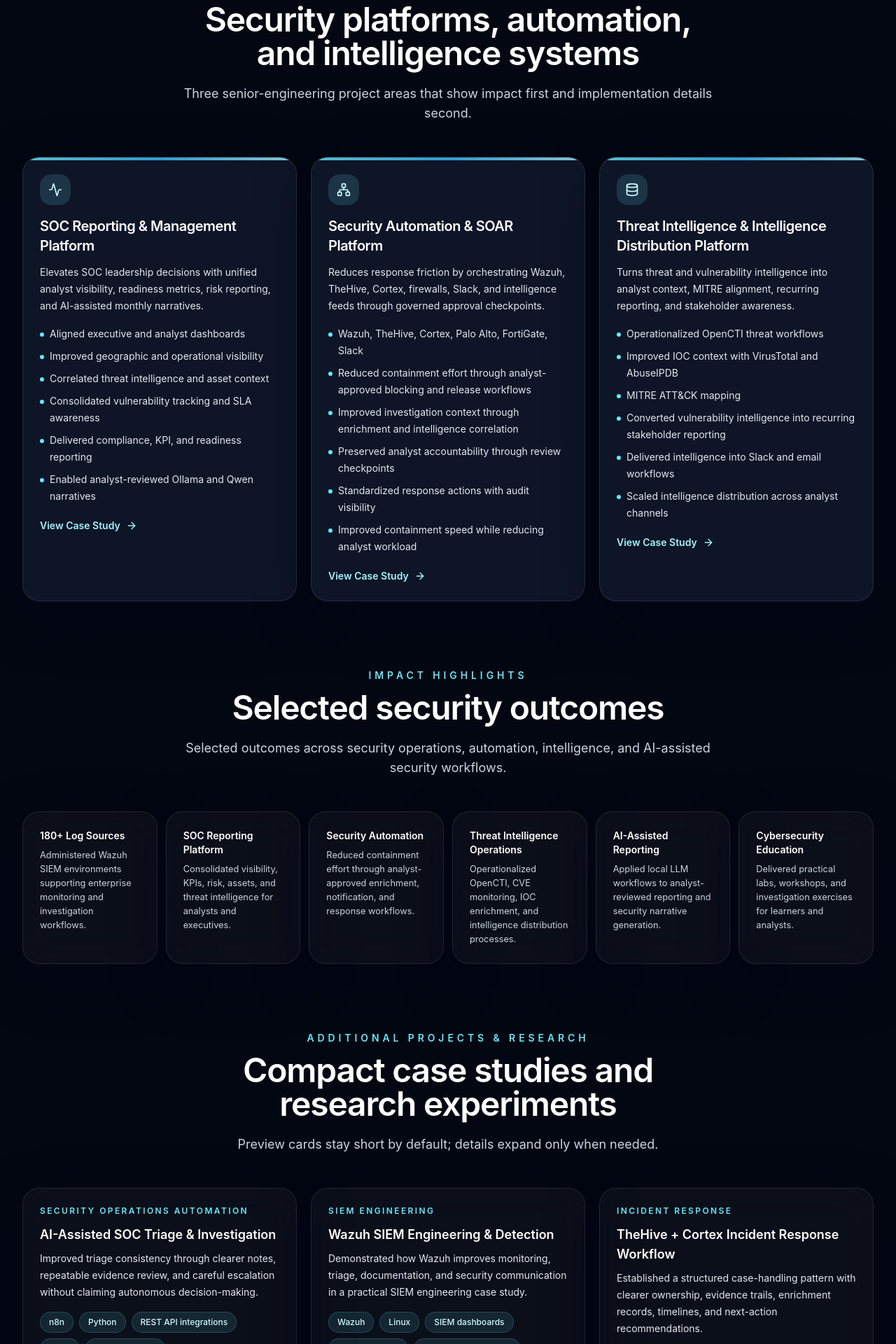
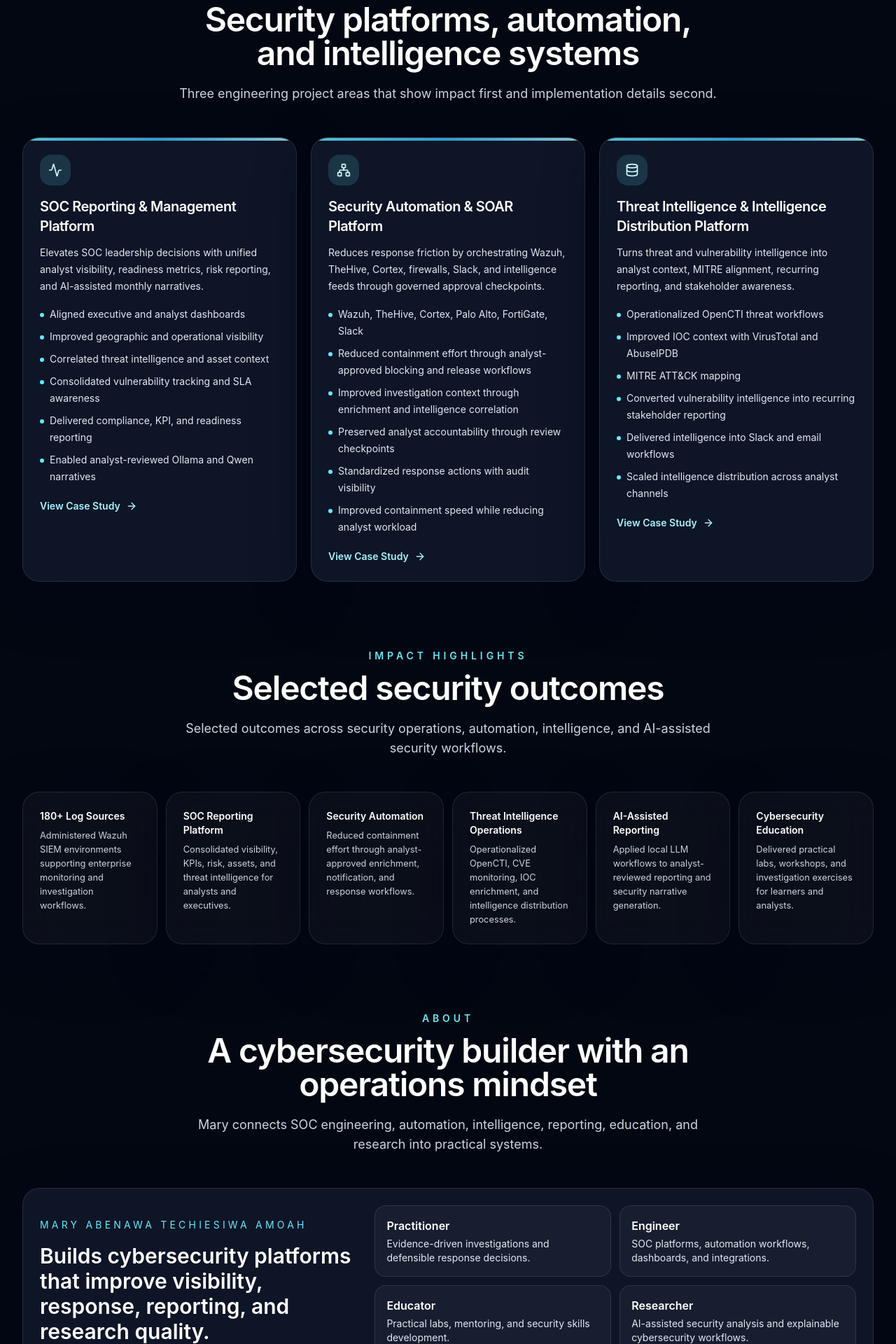
Before and after one commit to maryamoah/portfolio, a React (Vite) app: page / in a window 1280 px wide. Shown: the part 680-2600 px from the top of the page at 70% size. Built offline with nearby package versions, Linux system fonts and the light colour scheme.

Commit message:
Fix portfolio structure and case studies

```diff
--- a/src/App.jsx
+++ b/src/App.jsx
@@ -2,7 +2,8 @@ import { Navbar } from './components/Navbar';
 import { About } from './sections/About';
 import { Contact } from './sections/Contact';
 import { Experience } from './sections/Experience';
-import { FeaturedWork } from './sections/FeaturedWork';
+import { FeaturedWork, TechnicalProjects } from './sections/FeaturedWork';
+import { Research } from './sections/Research';
 import { Hero } from './sections/Hero';
 import { Skills } from './sections/Skills';
 
@@ -15,11 +16,13 @@ function App() {
         <FeaturedWork />
         <About />
         <Experience />
+        <TechnicalProjects />
+        <Research />
         <Skills />
         <Contact />
       </main>
       <footer className="border-t border-white/10 px-5 py-8 text-center text-sm text-slate-300">
-        <p>© {new Date().getFullYear()} Mary Abenawa Techiesiwa Amoah. Built with React, Vite, Tailwind CSS, and Framer Motion.</p>
+        <p>© 2026 Mary Abenawa Techiesiwa Amoah</p>
       </footer>
     </div>
   );
--- a/src/data/portfolio.js
+++ b/src/data/portfolio.js
@@ -24,13 +24,13 @@ import {
 export const profile = {
   name: 'Mary Abenawa Techiesiwa Amoah',
   shortName: 'Mary Amoah',
-  role: 'Senior Cybersecurity Engineer • Security Automation Engineer • SOC Platform Builder • Threat Intelligence Practitioner • AI Security Researcher',
+  role: 'Cybersecurity Engineer • Security Automation Engineer • SOC Platform Builder • Threat Intelligence Practitioner • AI Security Researcher',
   headline:
     'Designing security operations platforms, automation workflows, threat intelligence pipelines, and AI-assisted cybersecurity systems.',
   summary:
     'Mary builds SOC platforms, automates response workflows, operationalizes threat intelligence, and applies AI to analyst-reviewed cybersecurity reporting.',
   contactFocus: 'Available through email, GitHub, LinkedIn, or resume download',
-  availability: 'Senior Cybersecurity Engineer • Security Automation Engineer • Consultant • Instructor',
+  availability: 'Cybersecurity Engineer • Security Automation Engineer • Consultant • Instructor',
   links: [
     { label: 'GitHub projects', href: '#github-projects', icon: GitBranch },
     { label: 'Case studies', href: '#case-studies', icon: Link },
@@ -158,43 +158,43 @@ export const skills = [
   {
     title: 'Security Operations & Incident Response',
     icon: ShieldAlert,
-    items: ['Alert triage', 'Incident investigation', 'Threat hunting', 'Case management', 'Investigation workflows', 'TheHive', 'Cortex'],
+    items: ['Alert Triage', 'Incident Investigation', 'Threat Hunting', 'Case Management', 'Investigation Workflows'],
   },
   {
     title: 'SIEM Engineering & Detection',
     icon: Radio,
-    items: ['Wazuh', 'Detection engineering', 'Custom detection rules', 'Log parser development', 'Decoder development', 'Security use case development', 'Correlation logic', 'Alert tuning', 'Dashboard engineering', 'MITRE ATT&CK mapping', 'Detection validation'],
+    items: ['Wazuh', 'Detection Engineering', 'Custom Detection Rules', 'Correlation Logic', 'Alert Tuning', 'Dashboard Engineering', 'MITRE ATT&CK Mapping'],
   },
   {
     title: 'Security Automation & SOAR',
     icon: Workflow,
-    items: ['Python', 'n8n', 'Workflow orchestration', 'Intelligence correlation', 'Analyst-approved blocking', 'Analyst-approved release', 'Firewall orchestration', 'Palo Alto', 'FortiGate', 'Slack integrations', 'REST APIs'],
+    items: ['Python', 'n8n', 'Workflow Orchestration', 'Firewall Automation', 'SOAR Workflows', 'Slack Integrations', 'REST APIs'],
   },
   {
     title: 'Threat & Vulnerability Intelligence',
     icon: Database,
-    items: ['OpenCTI', 'VirusTotal', 'AbuseIPDB', 'IOC enrichment', 'CVE monitoring', 'CVE-to-Slack workflows', 'CVE-to-email workflows', 'Weekly security newsletter'],
+    items: ['OpenCTI', 'Threat Intelligence Enrichment', 'CVE Monitoring', 'Intelligence Distribution'],
   },
   {
     title: 'AI & Machine Learning for Cybersecurity',
     icon: Binary,
-    items: ['Ollama', 'Qwen', 'Local LLM workflows', 'scikit-learn', 'pandas', 'NumPy', 'Jupyter Notebook', 'Isolation Forest', 'Anomaly detection', 'Security telemetry analysis', 'AI-assisted reporting'],
+    items: ['Ollama', 'Qwen', 'Local LLM Workflows', 'Isolation Forest', 'Security Telemetry Analysis', 'AI-Assisted Reporting'],
   },
   {
     title: 'Vulnerability Assessment & Security Testing',
     icon: Bug,
-    items: ['Burp Suite', 'Pentagi', 'Web application security testing', 'Vulnerability identification', 'Vulnerability validation', 'Security assessment support', 'Remediation guidance'],
+    items: ['Burp Suite', 'Pentagi', 'Web Application Testing', 'Vulnerability Validation', 'Remediation Guidance'],
   },
   {
     title: 'Cybersecurity Education',
     icon: BookOpenCheck,
-    items: ['Lab development', 'Technical mentoring', 'SIEM training', 'Threat intelligence training', 'Security monitoring exercises', 'Practical workshops'],
+    items: ['Lab Development', 'Technical Mentoring', 'SIEM Training', 'Threat Intelligence Training', 'Practical Workshops'],
   },
 ];
 
 export const experience = [
   {
-    role: 'Senior Cybersecurity Engineer and Consultant',
+    role: 'Cybersecurity Engineer and Consultant',
     company: 'Security Operations, Automation, and Advisory Workflows',
     period: 'Current focus',
     highlights: [
--- a/src/sections/FeaturedWork.jsx
+++ b/src/sections/FeaturedWork.jsx
@@ -1,9 +1,10 @@
 import { useMemo, useState } from 'react';
+import { AnimatePresence, motion } from 'framer-motion';
 import { ArrowRight, ChevronDown } from 'lucide-react';
 import { Badge } from '../components/Badge';
 import { GlassCard } from '../components/GlassCard';
 import { SectionHeader } from '../components/SectionHeader';
-import { featuredWork, githubProjects, impactHighlights, projects, researchInterests } from '../data/portfolio';
+import { featuredWork, impactHighlights, projects } from '../data/portfolio';
 
 const selectedTitles = featuredWork.map((project) => project.title);
 const additionalTitles = [
@@ -17,6 +18,30 @@ const additionalTitles = [
   'Cybersecurity Instructor and Lab Development',
   'Vulnerability Assessment and Security Testing Practice',
 ];
+
+const featuredCaseStudies = {
+  'SOC Reporting & Management Platform': {
+    problem: 'Security teams and management needed centralized visibility into operations, reporting, asset context, threat intelligence, SLA tracking, and readiness.',
+    approach: 'Designed a SOC reporting and management platform that combines analyst dashboards, executive dashboards, security map visualization, asset visibility, vulnerability tracking, SLA monitoring, compliance reporting, and AI-assisted monthly reporting.',
+    role: 'Dashboard engineering, reporting architecture, security workflow design, requirements gathering, security operations alignment, platform improvement recommendations, and user experience planning for analysts and management.',
+    capabilities: ['Executive dashboards', 'Analyst dashboards', 'Security map visualization', 'Asset visibility', 'Threat intelligence visibility', 'Vulnerability tracking', 'SLA monitoring', 'Compliance reporting', 'KPI reporting', 'Operational readiness monitoring', 'Automated monthly reporting', 'Ollama integration', 'Qwen models', 'AI-generated narratives', 'Automated chart generation'],
+    outcome: 'Improved how SOC data is organized for analyst review, operational tracking, executive reporting, and security decision-making.',
+  },
+  'Security Automation & SOAR Platform': {
+    problem: 'Security teams needed repeatable and accountable response workflows for malicious indicators, firewall enforcement, enrichment, notifications, and release actions.',
+    approach: 'Designed automated workflows for malicious IP blocking and unblocking, connecting Wazuh, TheHive, Cortex, Palo Alto, FortiGate, Slack, and threat intelligence enrichment with analyst approval and audit visibility.',
+    role: 'Security automation engineering, workflow architecture, integration design, firewall orchestration, containment and release logic, testing, validation, and documentation.',
+    capabilities: ['Automated IP blocking', 'Automated IP unblocking', 'Wazuh integration', 'TheHive integration', 'Cortex integration', 'Palo Alto integration', 'FortiGate integration', 'Slack notifications', 'Threat intelligence enrichment', 'Analyst approval workflows', 'Human review checkpoints', 'Audit visibility'],
+    outcome: 'Reduced containment effort, improved response consistency, preserved analyst accountability, and improved containment speed while supporting controlled release workflows.',
+  },
+  'Threat Intelligence & Intelligence Distribution Platform': {
+    problem: 'Threat intelligence and vulnerability intelligence lose value when enrichment, MITRE mapping, CVE monitoring, and stakeholder distribution are disconnected from analyst workflows.',
+    approach: 'Built threat intelligence workflows around OpenCTI, IOC enrichment, VirusTotal, AbuseIPDB, MITRE ATT&CK mapping, CVE monitoring, weekly newsletters, Slack notifications, and email distribution.',
+    role: 'Threat intelligence workflow design, enrichment pipeline planning, automated distribution workflow design, analyst-facing summaries, and stakeholder reporting structure.',
+    capabilities: ['OpenCTI deployment', 'IOC enrichment', 'VirusTotal integration', 'AbuseIPDB integration', 'MITRE ATT&CK mapping', 'CVE monitoring', 'Weekly threat newsletters', 'Slack delivery', 'Email delivery', 'Automated intelligence distribution'],
+    outcome: 'Improved analyst access to threat context, converted CVE monitoring into recurring stakeholder reporting, and made intelligence easier to distribute through operational channels.',
+  },
+};
 
 function PillList({ items }) {
   return (
@@ -37,6 +62,33 @@ function DetailRow({ label, children }) {
       <p className="text-xs font-semibold uppercase tracking-[0.2em] text-cyan-300">{label}</p>
       <div className="mt-2 text-sm leading-6 text-slate-200">{children}</div>
     </div>
+  );
+}
+
+function CaseStudyDetails({ details, onClose }) {
+  return (
+    <motion.div
+      initial={{ height: 0, opacity: 0 }}
+      animate={{ height: 'auto', opacity: 1 }}
+      exit={{ height: 0, opacity: 0 }}
+      transition={{ duration: 0.28, ease: 'easeOut' }}
+      className="overflow-hidden"
+    >
+      <div className="mt-5 grid min-w-0 gap-3 border-t border-white/10 pt-5">
+        <DetailRow label="Problem">{details.problem}</DetailRow>
+        <DetailRow label="Approach">{details.approach}</DetailRow>
+        <DetailRow label="My Role">{details.role}</DetailRow>
+        <DetailRow label="Capabilities">
+          <div className="flex min-w-0 flex-wrap gap-2">
+            {details.capabilities.map((capability) => <Badge key={capability}>{capability}</Badge>)}
+          </div>
+        </DetailRow>
+        <DetailRow label="Outcome">{details.outcome}</DetailRow>
+        <button type="button" onClick={onClose} className="justify-self-start rounded-full border border-cyan-200/25 bg-white/5 px-4 py-2 text-sm font-semibold text-cyan-100 transition hover:border-cyan-200/50 hover:bg-cyan-300/10">
+          Close details
+        </button>
+      </div>
+    </motion.div>
   );
 }
 
@@ -74,10 +126,8 @@ function ProjectPreview({ project, index }) {
 }
 
 export function FeaturedWork() {
-  const [showMore, setShowMore] = useState(false);
+  const [expandedTitle, setExpandedTitle] = useState(null);
   const selectedProjects = useMemo(() => selectedTitles.map((title) => projects.find((project) => project.title === title)).filter(Boolean), []);
-  const additionalProjects = useMemo(() => additionalTitles.map((title) => projects.find((project) => project.title === title)).filter(Boolean), []);
-  const visibleAdditional = showMore ? additionalProjects : additionalProjects.slice(0, 3);
 
   return (
     <>
@@ -85,27 +135,36 @@ export function FeaturedWork() {
         <SectionHeader
           eyebrow="Featured Engineering Projects"
           title="Security platforms, automation, and intelligence systems"
-          description="Three senior-engineering project areas that show impact first and implementation details second."
+          description="Three engineering project areas that show impact first and implementation details second."
         />
-        <div className="grid gap-5 md:grid-cols-2 xl:grid-cols-3">
+        <div className="grid items-start gap-5 md:grid-cols-2 xl:grid-cols-3">
           {selectedProjects.map((project, index) => {
             const Icon = project.icon;
+            const details = featuredCaseStudies[project.title];
+            const isExpanded = expandedTitle === project.title;
             return (
-              <GlassCard key={project.title} delay={index * 0.05} className="relative h-full overflow-hidden border-cyan-200/25 bg-slate-900/95 p-4 sm:p-6">
+              <GlassCard key={project.title} delay={index * 0.05} className="relative h-full min-w-0 overflow-hidden border-cyan-200/25 bg-slate-900/95 p-4 sm:p-6">
                 <div className="absolute inset-x-0 top-0 h-1 bg-gradient-to-r from-cyan-300 via-sky-400 to-cyan-200 opacity-80" />
                 <div className="grid h-11 w-11 place-items-center rounded-2xl bg-cyan-300/15"><Icon className="h-5 w-5 text-cyan-100" /></div>
                 <h3 className="mt-4 text-lg font-semibold tracking-tight text-white sm:text-xl">{project.title}</h3>
                 <p className="mt-3 text-sm leading-6 text-slate-200">{featuredWork[index].summary}</p>
                 <PillList items={featuredWork[index].highlights} />
-                <a href="#additional-projects" className="mt-5 inline-flex items-center gap-2 text-sm font-semibold text-cyan-200 transition hover:text-cyan-100">
-                  View Case Study <ArrowRight className="h-4 w-4" />
-                </a>
+                <button
+                  type="button"
+                  onClick={() => setExpandedTitle(isExpanded ? null : project.title)}
+                  className="mt-5 inline-flex items-center gap-2 text-sm font-semibold text-cyan-200 transition hover:text-cyan-100"
+                  aria-expanded={isExpanded}
+                >
+                  {isExpanded ? 'Hide Case Study' : 'View Case Study'} <ArrowRight className={`h-4 w-4 transition ${isExpanded ? 'rotate-90' : ''}`} />
+                </button>
+                <AnimatePresence initial={false}>
+                  {isExpanded ? <CaseStudyDetails details={details} onClose={() => setExpandedTitle(null)} /> : null}
+                </AnimatePresence>
               </GlassCard>
             );
           })}
         </div>
       </section>
-
 
       <section id="impact-highlights" className="mx-auto max-w-7xl px-5 py-8 sm:py-10 lg:px-8">
         <SectionHeader
@@ -122,29 +181,24 @@ export function FeaturedWork() {
           ))}
         </div>
       </section>
+    </>
+  );
+}
 
+export function TechnicalProjects() {
+  const [showMore, setShowMore] = useState(false);
+  const additionalProjects = useMemo(() => additionalTitles.map((title) => projects.find((project) => project.title === title)).filter(Boolean), []);
+  const visibleAdditional = showMore ? additionalProjects : additionalProjects.slice(0, 3);
+
+  return (
     <section id="additional-projects" className="mx-auto max-w-7xl px-5 py-12 sm:py-14 lg:px-8">
       <SectionHeader
-          eyebrow="Additional Projects & Research"
-          title="Compact case studies and research experiments"
-          description="Preview cards stay short by default; details expand only when needed."
+        eyebrow="Technical Projects"
+        title="Technical project case studies"
+        description="Technical project previews stay short by default; details expand only when needed."
       />
       <div className="grid gap-5 md:grid-cols-2 xl:grid-cols-3">
         {visibleAdditional.map((project, index) => <ProjectPreview key={project.title} project={project} index={index} />)}
-          {showMore ? researchInterests.slice(0, 3).map((interest, index) => (
-            <GlassCard key={interest.title} delay={index * 0.035} className="bg-white/[0.035] p-5">
-              <p className="text-xs font-semibold uppercase tracking-[0.2em] text-cyan-300">Research</p>
-              <h3 className="mt-3 text-lg font-semibold text-white">{interest.title}</h3>
-              <p className="mt-3 text-sm leading-6 text-slate-200">{interest.description}</p>
-            </GlassCard>
-          )) : null}
-          {showMore ? githubProjects.slice(0, 3).map((project, index) => (
-            <GlassCard key={project.repo} delay={index * 0.035} className="bg-white/[0.035] p-5">
-              <p className="text-xs font-semibold uppercase tracking-[0.2em] text-cyan-300">GitHub</p>
-              <h3 className="mt-3 break-words font-mono text-lg font-semibold text-white">{project.repo}</h3>
-              <p className="mt-3 text-sm leading-6 text-slate-200">{project.description}</p>
-            </GlassCard>
-          )) : null}
       </div>
       <div className="mt-8 text-center">
         <button type="button" onClick={() => setShowMore((value) => !value)} className="rounded-full border border-cyan-200/25 bg-white/5 px-5 py-3 text-sm font-semibold text-cyan-100 transition hover:border-cyan-200/50 hover:bg-cyan-300/10" aria-expanded={showMore}>
@@ -152,6 +206,5 @@ export function FeaturedWork() {
         </button>
       </div>
     </section>
-    </>
   );
 }
```
Lines whose indentation alone changed are shown as unchanged.
